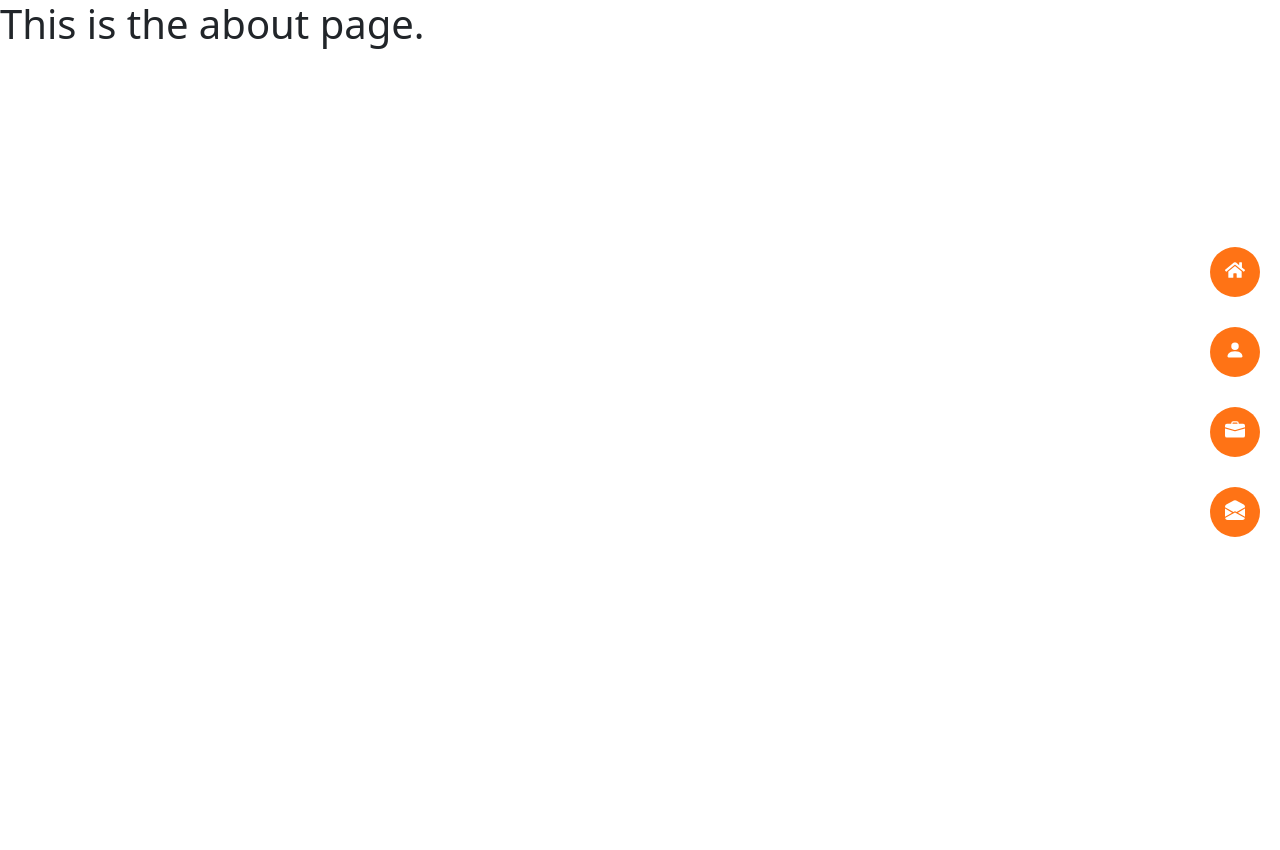
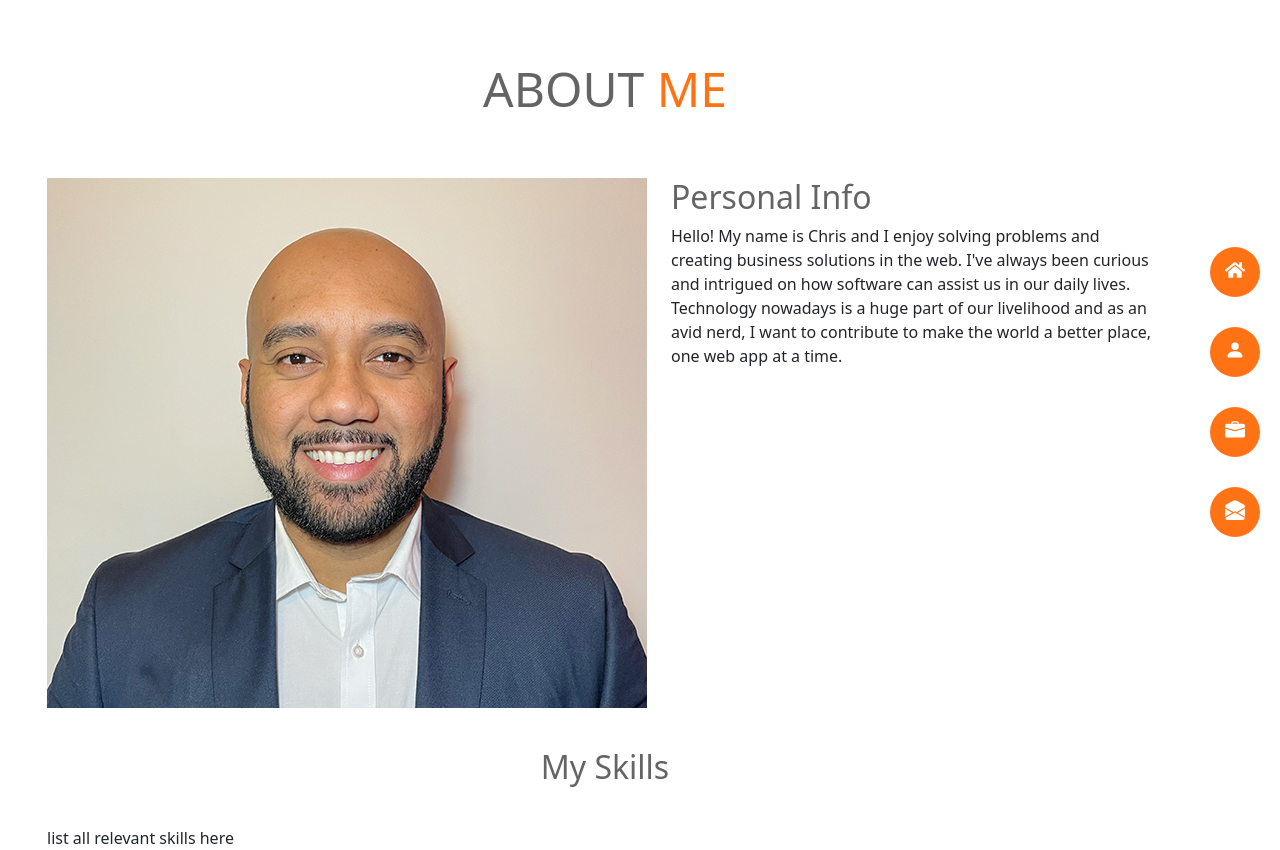
Before and after one commit to cblake35/Portfolio-V3, a React (Create React App) app: page /about in a window 1280 px wide. Before the commit the page ends 800 px from the top, so only its background shows below. Built offline with nearby package versions, Linux system fonts and the light colour scheme; the HTML template or start-up script is replaced by a standard one.

Commit message:
Added about me section information.

```diff
--- a/src/App.css
+++ b/src/App.css
@@ -1,14 +1,16 @@
 /* Sidebar Styles */
 .routeWrapper {
-    width: 90%;
+    width: 100%;
     margin: 0;
 }
 
 .sidebar {
-    width: 10%;
     height: 100vh;
     display: flex;
     align-items: center;
+    position: sticky;
+    right: 0;
+    top: 0;
 }
 
 .sidebar ul{
@@ -32,12 +34,6 @@
     margin-bottom: 4px;
     color: white;
 
-}
-
-.linkWrapper {
-    width: 45px;
-    margin-right: 20px;
-    margin-left: auto;
 }
 
 .homeLink {
@@ -216,7 +212,7 @@
     top: 35%;
     right: 50%;
     width: 500px;
-    margin-right: -400px;
+    margin-right: -450px;
 }
 
 .intro h1 {
@@ -285,3 +281,41 @@
     background-color: #FF7315;
     box-shadow: 0 0 0 1px #FF7315;
 }
+
+/* About Me Styles */
+.aboutMeTitleWrapper {
+    margin-top: 60px !important;
+    margin-bottom: 60px !important;
+}
+
+.aboutMeTitle {
+    text-align: center;
+    text-transform: uppercase;
+}
+
+.aboutMeTitle h1 {
+    font-size: 3rem;
+    color: #646464;
+    margin-bottom: 0;
+}
+
+.aboutMeTitle span {
+    color: #FF7315;
+}
+
+.aboutMeInfo h2{
+    color: #646464;
+}
+.skillsTitleWrapper {
+    margin-top: 40px !important;
+    margin-bottom: 40px !important;
+}
+
+.skillsTitle {
+    text-align: center;
+    color: #646464;
+}
+
+.skillsTitle h2 {
+    margin-bottom: 0;
+}
--- a/src/components/About.js
+++ b/src/components/About.js
@@ -1,12 +1,42 @@
 import React from "react";
+import { Container, Row, Col } from 'react-bootstrap';
+import profileImg from '../assets/profileImg.jpg';
 
 function About() {
 
-
     return (
-        <>
-            <h1>This is the about page.</h1>
-        </>
+        <Container>
+            <Row className='aboutMeTitleWrapper'>
+                <Col className='aboutMeTitle'>
+                    <h1>About<span> Me</span></h1>
+                </Col>
+            </Row>
+            <Row>
+                <Col className='aboutMeImg'>
+                    <img src={profileImg} alt='Im Chris'/>
+                </Col>
+                <Col className='aboutMeInfo'>
+                    <h2>Personal Info</h2>
+                    <p>Hello! My name is Chris and I enjoy solving problems and creating business solutions in the web.
+                        I've always been curious and intrigued on how software can assist us in our daily lives. Technology nowadays is a
+                        huge part of our livelihood and as an avid nerd, I want to contribute to make the world
+                        a better place, one web app at a time.
+                    </p>
+                </Col>
+            </Row>
+            <Row className='skillsTitleWrapper'>
+                <Col className='skillsTitle'>
+                    <h2>
+                        My Skills
+                    </h2>
+                </Col>
+            </Row>
+            <Row>
+                <Col className='skillsList'>
+                    list all relevant skills here
+                </Col>
+            </Row>
+        </Container>
     )
 }
 
```
Also changed, not shown: src/assets/profileImg.jpg (added).
